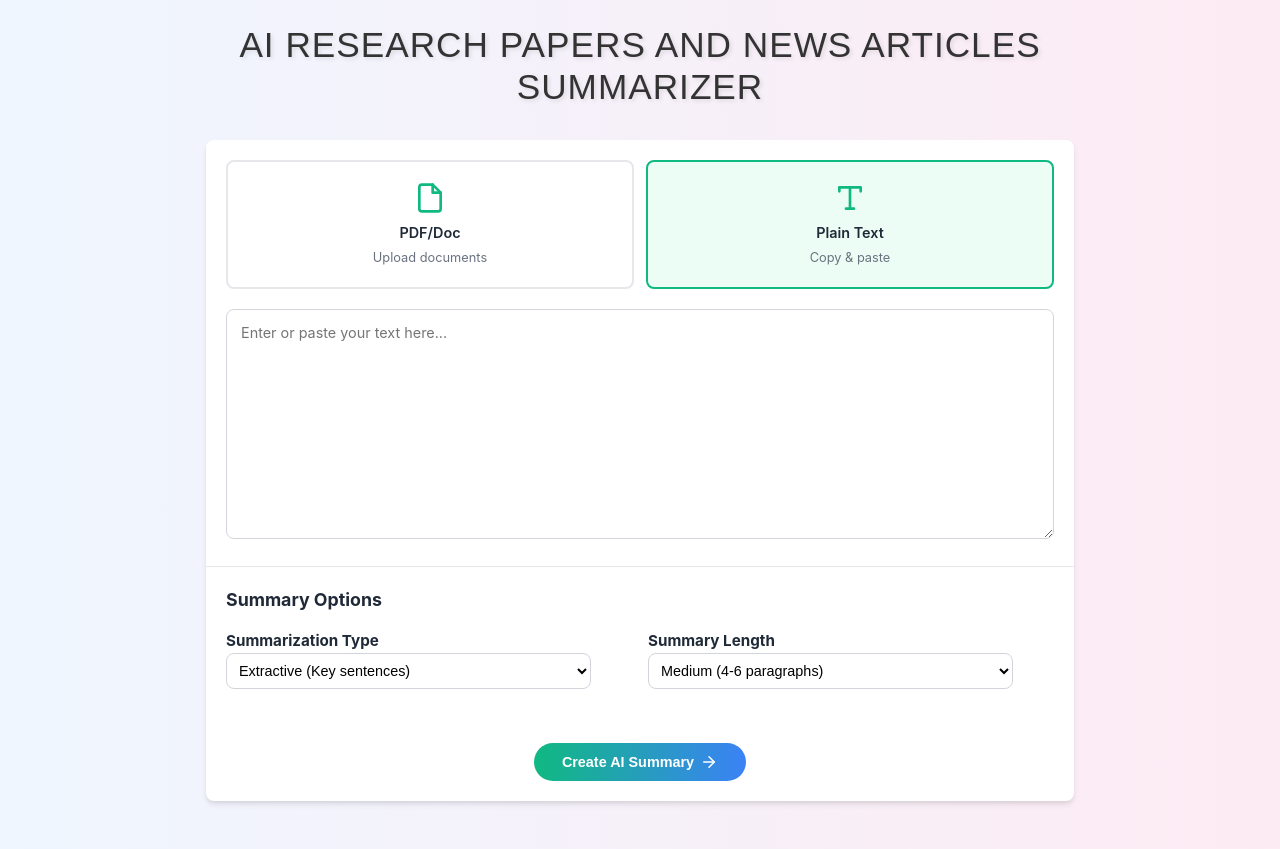
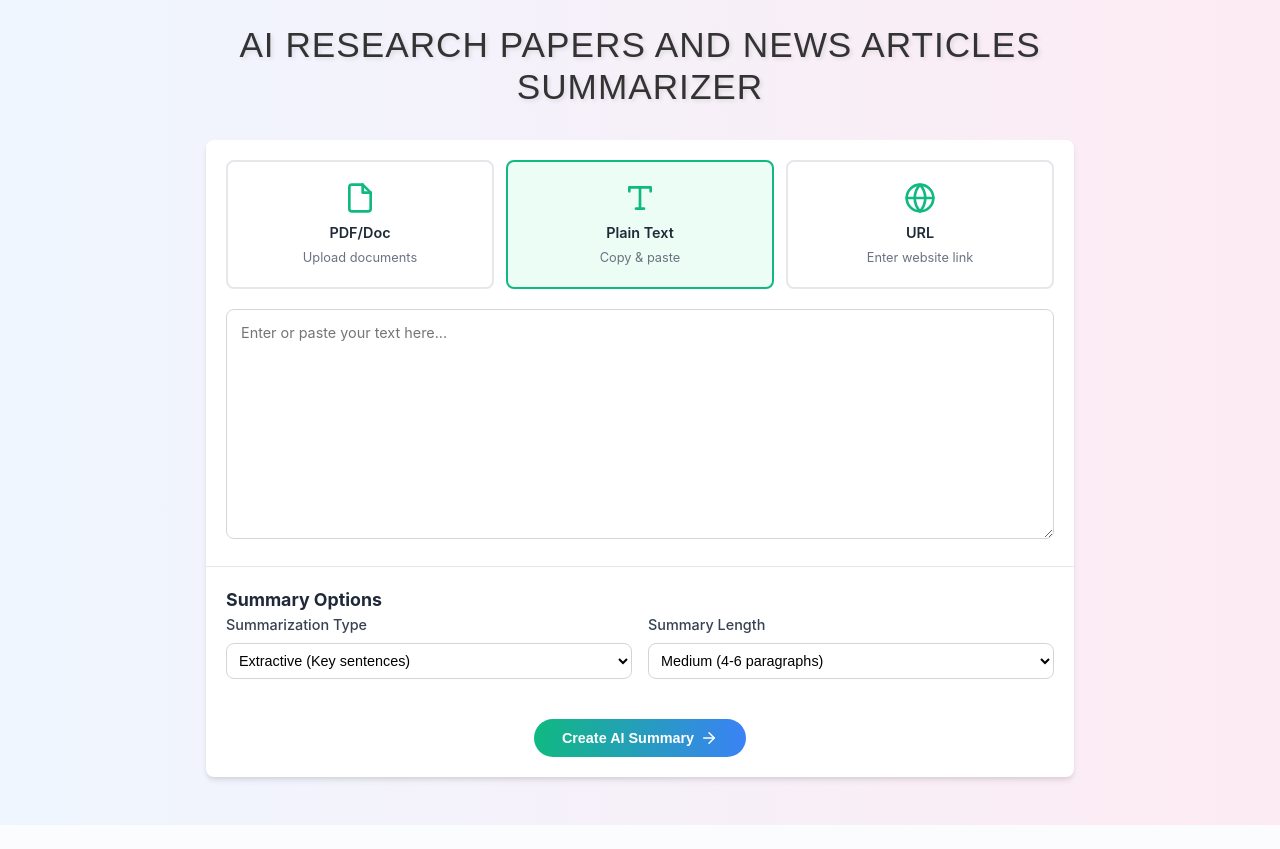
Before and after one commit to petra184/ai-text-summarizer, a Flask app: page / in a window 1280 px wide. After the commit the page ends 825 px from the top, so only its background shows below. Run offline with Flask 3, Linux system fonts and the light colour scheme.

Commit message:
new chages + url

```diff
--- a/server.py
+++ b/server.py
@@ -2,6 +2,10 @@ from flask import Flask, render_template, request, jsonify
 from flask_cors import CORS
 from PyPDF2 import PdfReader
 from io import BytesIO
+import requests
+from bs4 import BeautifulSoup
+import re
+from urllib.parse import urlparse
 
 app = Flask(__name__, template_folder='templates', static_folder='static')
 CORS(app)
@@ -11,11 +15,43 @@ CORS(app)
 def serve_index():
     return render_template('index.html')
 
+# Validate URL route
+@app.route('/validate-url', methods=['POST'])
+def validate_url():
+    data = request.json
+    url = data.get('url', '')
+
+    if not url:
+        return jsonify({"valid": False, "message": "No URL provided"})
+
+    # Check if URL has a valid format
+    try:
+        result = urlparse(url)
+        if not all([result.scheme, result.netloc]):
+            return jsonify({"valid": False, "message": "Invalid URL format"})
+    except:
+        return jsonify({"valid": False, "message": "Invalid URL format"})
+
+    # Check if URL is accessible
+    try:
+        headers = {
+            'User-Agent': 'Mozilla/5.0 (Windows NT 10.0; Win64; x64) AppleWebKit/537.36 (KHTML, like Gecko) Chrome/91.0.4472.124 Safari/537.36'
+        }
+        response = requests.head(url, timeout=5, headers=headers)
+
+        # Check if response is successful
+        if response.status_code >= 400:
+            return jsonify({"valid": False, "message": f"URL returned status code {response.status_code}"})
+
+        return jsonify({"valid": True})
+    except requests.exceptions.RequestException as e:
+        return jsonify({"valid": False, "message": f"Could not access URL: {str(e)}"})
+
 # Summarize route
 @app.route('/summarize', methods=['POST'])
 def summarize():
-    summary_type = request.form.get("type", "not provided")
-    summary_length = request.form.get("length", "not provided")
+    summary_type = request.form.get("type", "extractive")
+    summary_length = request.form.get("length", "medium")
 
     if "file" in request.files:
         file = request.files["file"]
@@ -23,16 +59,27 @@ def summarize():
             return jsonify({"error": "No selected file"}), 400
         try:
             text = pdf_to_text(file)
-            return jsonify({"summary": f"{text}"})
+            # In a real implementation, you would pass this text to your AI model
+            return jsonify({"summary": {text}})
         except Exception as e:
             return jsonify({"error": str(e)}), 500
 
     elif "text" in request.form:
-        text_content = request.form["text"]
-        return jsonify({"summary": f"{text_content}"})
+        text = request.form["text"]
+        # In a real implementation, you would pass this text to your AI model
+        return jsonify({"summary": text})
+
+    elif "url" in request.form:
+        url = request.form["url"]
+        try:
+            text = extract_text_from_url(url)
+            # In a real implementation, you would pass this text to your AI model
+            return jsonify({"summary": text})
+        except Exception as e:
+            return jsonify({"error": str(e)}), 500
 
     else:
-        return jsonify({"error": "No text or file provided"}), 400
+        return jsonify({"error": "No text, file, or URL provided"}), 400
 
 def pdf_to_text(file) -> str:
     file_stream = BytesIO(file.read())
@@ -46,6 +93,37 @@ def pdf_to_text(file) -> str:
     clean_text = " ".join(all_text.split())  # remove extra whitespace
     return clean_text
 
+def extract_text_from_url(url) -> str:
+    headers = {
+        'User-Agent': 'Mozilla/5.0 (Windows NT 10.0; Win64; x64) AppleWebKit/537.36 (KHTML, like Gecko) Chrome/91.0.4472.124 Safari/537.36'
+    }
+
+    response = requests.get(url, headers=headers, timeout=10)
+    response.raise_for_status()  # Raise an exception for HTTP errors
+
+    # Parse the HTML content
+    soup = BeautifulSoup(response.text, 'html.parser')
+
+    # Remove script and style elements
+    for script in soup(["script", "style", "header", "footer", "nav"]):
+        script.extract()
+
+    # Get text
+    text = soup.get_text()
+
+    # Break into lines and remove leading and trailing space on each
+    lines = (line.strip() for line in text.splitlines())
+
+    # Break multi-headlines into a line each
+    chunks = (phrase.strip() for line in lines for phrase in line.split("  "))
+
+    # Remove blank lines
+    text = '\n'.join(chunk for chunk in chunks if chunk)
+
+    # Clean up text - remove extra whitespace
+    text = re.sub(r'\s+', ' ', text).strip()
+
+    return text
 
 if __name__ == '__main__':
     app.run(debug=True)
--- a/static/script.js
+++ b/static/script.js
@@ -1,19 +1,26 @@
 // Global variables
 let activeTab = "text"
-let uploadedFileName = ""
+const uploadedFileName = ""
+let urlValidated = false
 
 // Initialize the application
 document.addEventListener("DOMContentLoaded", () => {
   // Set default values
-  const summaryLengthSelect = document.getElementById("summary-length");
-  const summaryTypeSelect = document.getElementById("summary-type");
+  const summaryLengthSelect = document.getElementById("summary-length")
+  const summaryTypeSelect = document.getElementById("summary-type")
 
   if (summaryLengthSelect) {
-    summaryLengthSelect.value = "medium";
+    summaryLengthSelect.value = "medium"
   }
 
   if (summaryTypeSelect) {
-    summaryTypeSelect.value = "extractive";
+    summaryTypeSelect.value = "extractive"
+  }
+
+  // Add event listener for URL validation
+  const urlValidateButton = document.getElementById("url-validate")
+  if (urlValidateButton) {
+    urlValidateButton.addEventListener("click", validateUrl)
   }
 })
 
@@ -36,82 +43,179 @@ function switchTab(tab) {
 
 // Handle file upload
 function handleFileUpload(event) {
-  const file = event.target.files[0];
-  if (!file) return;
+  const file = event.target.files[0]
+  if (!file) return
 
-  document.getElementById("uploaded-file-name").textContent = file.name;
-  document.getElementById("file-name").classList.remove("hidden");
+  document.getElementById("uploaded-file-name").textContent = file.name
+  document.getElementById("file-name").classList.remove("hidden")
 
-  document.querySelector(".upload-button").classList.add("hidden");
+  document.querySelector(".upload-button").classList.add("hidden")
 }
 
+// Validate URL
+async function validateUrl() {
+  const urlInput = document.getElementById("url-content")
+  const url = urlInput.value.trim()
+  const urlStatus = document.getElementById("url-status")
+  const urlStatusText = document.getElementById("url-status-text")
+  const validIcon = document.getElementById("url-valid-icon")
+  const invalidIcon = document.getElementById("url-invalid-icon")
 
+  // Reset status
+  urlStatus.className = "url-status"
+  validIcon.classList.add("hidden")
+  invalidIcon.classList.add("hidden")
+  urlValidated = false
+
+  if (!url) {
+    urlStatus.classList.remove("hidden")
+    urlStatus.classList.add("invalid")
+    invalidIcon.classList.remove("hidden")
+    urlStatusText.textContent = "Please enter a URL"
+    return
+  }
+
+  // Basic URL validation
+  try {
+    new URL(url)
+  } catch (e) {
+    urlStatus.classList.remove("hidden")
+    urlStatus.classList.add("invalid")
+    invalidIcon.classList.remove("hidden")
+    urlStatusText.textContent = "Invalid URL format. Please include http:// or https:// at the beginning"
+    return
+  }
+
+  // Show loading state
+  urlStatus.classList.remove("hidden")
+  urlStatusText.textContent = "Validating URL..."
+
+  try {
+    // Send validation request to backend
+    const response = await fetch("http://127.0.0.1:5000/validate-url", {
+      method: "POST",
+      headers: {
+        "Content-Type": "application/json",
+      },
+      body: JSON.stringify({ url }),
+    })
+
+    const data = await response.json()
+
+    if (data.valid) {
+      urlStatus.classList.add("valid")
+      validIcon.classList.remove("hidden")
+      urlStatusText.textContent = "URL is valid"
+      urlValidated = true
+    } else {
+      urlStatus.classList.add("invalid")
+      invalidIcon.classList.remove("hidden")
+      urlStatusText.textContent = data.message || "URL could not be accessed"
+    }
+  } catch (error) {
+    console.error("Error validating URL:", error)
+    urlStatus.classList.add("invalid")
+    invalidIcon.classList.remove("hidden")
+    urlStatusText.textContent = "Error validating URL. Please try again."
+  }
+}
 
 // Summarize the text
 async function summarizeText() {
-  let formData = new FormData();
+  const formData = new FormData()
 
-  const fileInput = document.getElementById("file-upload");
-  const file = fileInput.files[0];
+  // Get the selected options
+  const summaryType = document.getElementById("summary-type").value
+  const summaryLength = document.getElementById("summary-length").value
 
-  const textContent = document.getElementById("text-content").value.trim();
+  // Append settings to FormData
+  formData.append("type", summaryType)
+  formData.append("length", summaryLength)
 
-  // Priority: If a file is uploaded, use that. Otherwise, fall back to text input.
-  if (file) {
-    formData.append("file", file);
-    let documentTitle = file.name.split('.')[0]
-    document.getElementById("doc-title").textContent = documentTitle;
-  } else if (textContent) {
-    let words = textContent.split(/\s+/);
-    let documentTitle = words.slice(0, 3).join(" ");
+  // Handle different input types
+  if (activeTab === "pdf") {
+    const fileInput = document.getElementById("file-upload")
+    const file = fileInput.files[0]
+
+    if (!file) {
+      alert("Please upload a document first.")
+      return
+    }
+
+    formData.append("file", file)
+    const documentTitle = file.name.split(".")[0]
+    document.getElementById("doc-title").textContent = documentTitle
+  } else if (activeTab === "text") {
+    const textContent = document.getElementById("text-content").value.trim()
+
+    if (!textContent) {
+      alert("Please enter text first.")
+      return
+    }
+
+    const words = textContent.split(/\s+/)
+    let documentTitle = words.slice(0, 3).join(" ")
 
     // If there are more than 3 words, add "..."
     if (words.length > 3) {
-      documentTitle += " ...";
+      documentTitle += " ..."
     }
-    document.getElementById("doc-title").textContent = documentTitle;
+    document.getElementById("doc-title").textContent = documentTitle
 
-    formData.append("text", textContent);
+    formData.append("text", textContent)
+  } else if (activeTab === "url") {
+    const urlContent = document.getElementById("url-content").value.trim()
+
+    if (!urlContent) {
+      alert("Please enter a URL first.")
+      return
+    }
+
+    if (!urlValidated) {
+      alert("Please validate the URL before summarizing.")
+      return
+    }
+
+    formData.append("url", urlContent)
+
+    // Extract domain name for the title
+    try {
+      const urlObj = new URL(urlContent)
+      const documentTitle = urlObj.hostname.replace("www.", "")
+      document.getElementById("doc-title").textContent = documentTitle
+    } catch (e) {
+      document.getElementById("doc-title").textContent = "Web Content"
+    }
   } else {
-    alert("Please enter text or upload a document first.");
-    return;
+    alert("Please select an input method.")
+    return
   }
 
-  setLoading(true);
+  setLoading(true)
 
   try {
-    // Get the selected options
-    const summaryType = document.getElementById("summary-type").value;
-    const summaryLength = document.getElementById("summary-length").value;
-
-    // Append settings to FormData
-    formData.append("type", summaryType);
-    formData.append("length", summaryLength);
-
     // Send the data to Python backend
     const response = await fetch("http://127.0.0.1:5000/summarize", {
       method: "POST",
       body: formData,
-    });
+    })
 
-    const data = await response.json();
+    const data = await response.json()
 
     if (data.summary) {
-      document.getElementById("summary-content").textContent = data.summary;
-      document.getElementById("summary-result").classList.remove("hidden");
-      document.getElementById("summary-result").scrollIntoView({ behavior: "smooth" });
+      document.getElementById("summary-content").textContent = data.summary
+      document.getElementById("summary-result").classList.remove("hidden")
+      document.getElementById("summary-result").scrollIntoView({ behavior: "smooth" })
     } else {
-      alert("No summary returned from the server.");
+      alert("No summary returned from the server.")
     }
   } catch (error) {
-    console.error("Error summarizing:", error);
-    alert("An error occurred while summarizing. Please try again.");
+    console.error("Error summarizing:", error)
+    alert("An error occurred while summarizing. Please try again.")
   } finally {
-    setLoading(false);
+    setLoading(false)
   }
 }
-
-
 
 // Set loading state
 function setLoading(loading) {
--- a/static/styles.css
+++ b/static/styles.css
@@ -17,6 +17,8 @@
   --color-gray-800: #1f2937;
   --color-gray-900: #111827;
   --color-bck: #f048911c;
+  --color-red-500: #ef4444;
+  --color-green-500: #22c55e;
   --shadow-sm: 0 1px 2px 0 rgba(0, 0, 0, 0.05);
   --shadow: 0 1px 3px 0 rgba(0, 0, 0, 0.1), 0 1px 2px 0 rgba(0, 0, 0, 0.06);
   --shadow-md: 0 4px 6px -1px rgba(0, 0, 0, 0.1), 0 2px 4px -1px rgba(0, 0, 0, 0.06);
@@ -78,7 +80,7 @@
 
 .tabs {
   display: grid;
-      grid-template-columns: repeat(2, 1fr);
+  grid-template-columns: repeat(3, 1fr);
   gap: 0.75rem;
   padding: 1.25rem;
 }
@@ -229,38 +233,126 @@
   margin-right: 0.3rem;
 }
 
+/* URL Input Styles */
+.url-input-container {
+  padding: 1.5rem;
+  border: 1px solid var(--color-gray-300);
+  border-radius: var(--radius);
+  background-color: var(--color-gray-50);
+}
+
+.url-input-container label {
+  display: block;
+  font-weight: 500;
+  margin-bottom: 0.75rem;
+  color: var(--color-gray-700);
+}
+
+.url-field {
+  display: flex;
+  gap: 0.5rem;
+  margin-bottom: 0.75rem;
+}
+
+.url-input {
+  flex: 1;
+  padding: 0.75rem;
+  border: 1px solid var(--color-gray-300);
+  border-radius: var(--radius);
+  font-family: inherit;
+  font-size: 0.9rem;
+}
+
+.url-input:focus {
+  outline: none;
+  border-color: var(--color-emerald-500);
+  box-shadow: 0 0 0 2px rgba(16, 185, 129, 0.2);
+}
+
+.url-validate-button {
+  display: flex;
+  align-items: center;
+  gap: 0.375rem;
+  background: linear-gradient(to right, var(--color-emerald-500), var(--color-blue-500));
+  color: white;
+  font-weight: 500;
+  font-size: 0.875rem;
+  padding: 0 1.25rem;
+  border: none;
+  border-radius: var(--radius);
+  cursor: pointer;
+  transition: opacity 0.2s ease;
+}
+
+.url-validate-button:hover {
+  opacity: 0.9;
+}
+
+.url-status {
+  display: flex;
+  align-items: center;
+  gap: 0.5rem;
+  padding: 0.5rem 0.75rem;
+  border-radius: var(--radius);
+  font-size: 0.85rem;
+}
+
+.url-status.valid {
+  background-color: rgba(34, 197, 94, 0.1);
+  color: var(--color-green-500);
+}
+
+.url-status.invalid {
+  background-color: rgba(239, 68, 68, 0.1);
+  color: var(--color-red-500);
+}
+
+.url-status svg {
+  flex-shrink: 0;
+}
+
 .summary-options {
   padding: 1.25rem;
   border-top: 1px solid var(--color-gray-200);
 }
 
+.option-container {
+  display: flex;
+  justify-content: space-between;
+  align-items: baseline;
+  gap: 1rem;
+}
+
 .option-group {
   display: flex;
   flex-direction: column;
-      margin-bottom: 0.875rem;
+  align-items: flex-start;
+  flex: 1;
+  min-width: 200px;
 }
 
-    @media (min-width: 640px) {
-      .option-group {
-        flex-direction: row;
-        align-items: center;
-      }
+.option-group h4 {
+  font-size: 0.9rem;
+  font-weight: 500;
+  margin-bottom: 0.5rem;
+  color: var(--color-gray-700);
 }
 
-    @media (min-width: 640px) {
-      .option-group label {
-        margin-bottom: 0;
-      }
+.dropdown {
+  width: 100%;
+  padding: 0.5rem;
+  border: 1px solid var(--color-gray-300);
+  border-radius: var(--radius);
+  background: white;
+  font-size: 0.9rem;
+  cursor: pointer;
+  transition: border-color 0.2s ease;
 }
 
-    .option-button:hover {
-      background-color: var(--color-gray-200);
-    }
-
-    .option-button.active {
-      background: linear-gradient(to right, var(--color-emerald-500), var(--color-blue-500));
-      border-color: transparent;
-      color: white;
+.dropdown:focus {
+  border-color: var(--color-emerald-500);
+  outline: none;
+  box-shadow: 0 0 0 2px rgba(16, 185, 129, 0.2);
 }
 
 .action-area {
@@ -336,47 +436,16 @@
   margin-top: 1.25rem;
 }
 
-    .summary-options {
-        display: flex;
-        flex-direction: column;
-        gap: 1rem;
+@media (max-width: 640px) {
+  .tabs {
+    grid-template-columns: 1fr;
   }
 
   .option-container {
-        display: flex;
-        justify-content: space-between;
-        align-items: baseline;
-        gap: 1rem; /* Ensures spacing between the dropdowns */
+    flex-direction: column;
   }
 
-      .option-group {
-        display: flex;
+  .url-field {
     flex-direction: column;
-        align-items: flex-start;
-        flex: 1; /* Ensures both dropdowns take equal width */
-        min-width: 200px; /* Prevents them from getting too small */
   }
-
-      label {
-        text-align: left;
-        font-size: 1.0rem;
-        margin-bottom: 0.25rem;
-
 }
-
-      .dropdown {
-        width: 90%;
-        padding: 0.5rem;
-        border: 1px solid var(--color-gray-300);
-        border-radius: var(--radius);
-        background: white;
-        font-size: 0.9rem;
-        cursor: pointer;
-        transition: border-color 0.2s ease;
-      }
-
-      .dropdown:focus {
-        border-color: var(--color-emerald-500);
-        outline: none;
-        box-shadow: 0 0 0 2px rgba(16, 185, 129, 0.2);
-      }
--- a/templates/index.html
+++ b/templates/index.html
@@ -27,6 +27,12 @@
             <h3>Plain Text</h3>
             <p>Copy & paste</p>
           </div>
+
+          <div class="tab" id="url-tab" onclick="switchTab('url')">
+            <svg xmlns="http://www.w3.org/2000/svg" width="24" height="24" viewBox="0 0 24 24" fill="none" stroke="currentColor" stroke-width="2" stroke-linecap="round" stroke-linejoin="round"><circle cx="12" cy="12" r="10"></circle><line x1="2" y1="12" x2="22" y2="12"></line><path d="M12 2a15.3 15.3 0 0 1 4 10 15.3 15.3 0 0 1-4 10 15.3 15.3 0 0 1-4-10 15.3 15.3 0 0 1 4-10z"></path></svg>
+            <h3>URL</h3>
+            <p>Enter website link</p>
+          </div>
         </div>
 
         <div class="content-area">
@@ -53,6 +59,29 @@
               </div>
             </div>
           </div>
+
+          <div id="url-input" class="input-area hidden">
+            <div class="url-input-container">
+              <label for="url-content">Enter URL of article, research paper or webpage:</label>
+              <div class="url-field">
+                <input
+                  type="url"
+                  id="url-content"
+                  placeholder="https://example.com/article"
+                  class="url-input"
+                />
+                <button id="url-validate" class="url-validate-button">
+                  <svg xmlns="http://www.w3.org/2000/svg" width="18" height="18" viewBox="0 0 24 24" fill="none" stroke="currentColor" stroke-width="2" stroke-linecap="round" stroke-linejoin="round"><polyline points="20 6 9 17 4 12"></polyline></svg>
+                  Validate
+                </button>
+              </div>
+              <div id="url-status" class="url-status hidden">
+                <svg id="url-valid-icon" class="hidden" xmlns="http://www.w3.org/2000/svg" width="16" height="16" viewBox="0 0 24 24" fill="none" stroke="currentColor" stroke-width="2" stroke-linecap="round" stroke-linejoin="round"><path d="M22 11.08V12a10 10 0 1 1-5.93-9.14"></path><polyline points="22 4 12 14.01 9 11.01"></polyline></svg>
+                <svg id="url-invalid-icon" class="hidden" xmlns="http://www.w3.org/2000/svg" width="16" height="16" viewBox="0 0 24 24" fill="none" stroke="currentColor" stroke-width="2" stroke-linecap="round" stroke-linejoin="round"><circle cx="12" cy="12" r="10"></circle><line x1="15" y1="9" x2="9" y2="15"></line><line x1="9" y1="9" x2="15" y2="15"></line></svg>
+                <span id="url-status-text"></span>
+              </div>
+            </div>
+          </div>
         </div>
 
         <div class="summary-options">
@@ -60,7 +89,7 @@
 
           <div class="option-container">
             <div class="option-group">
-                <h4>Summarization Type</h5>
+              <h4>Summarization Type</h4>
               <select id="summary-type" class="dropdown">
                 <option value="extractive">Extractive (Key sentences)</option>
                 <option value="abstractive">Abstractive (Rewritten summary)</option>
@@ -78,7 +107,6 @@
           </div>
         </div>
 
-
         <div class="action-area">
           <button id="summarize-button" class="summarize-button" onclick="summarizeText()">
             <span id="button-text">Create AI Summary</span>
@@ -92,7 +120,6 @@
         <h2 class="gradient-text">Summary of <span id="doc-title"></span></h2>
         <div id="summary-content" class="summary-content"></div>
       </div>
-
     </main>
   </div>
 
```
Also changed, not shown: other parts of static/styles.css (+20 -10 lines). Lines whose indentation alone changed are shown as unchanged.
